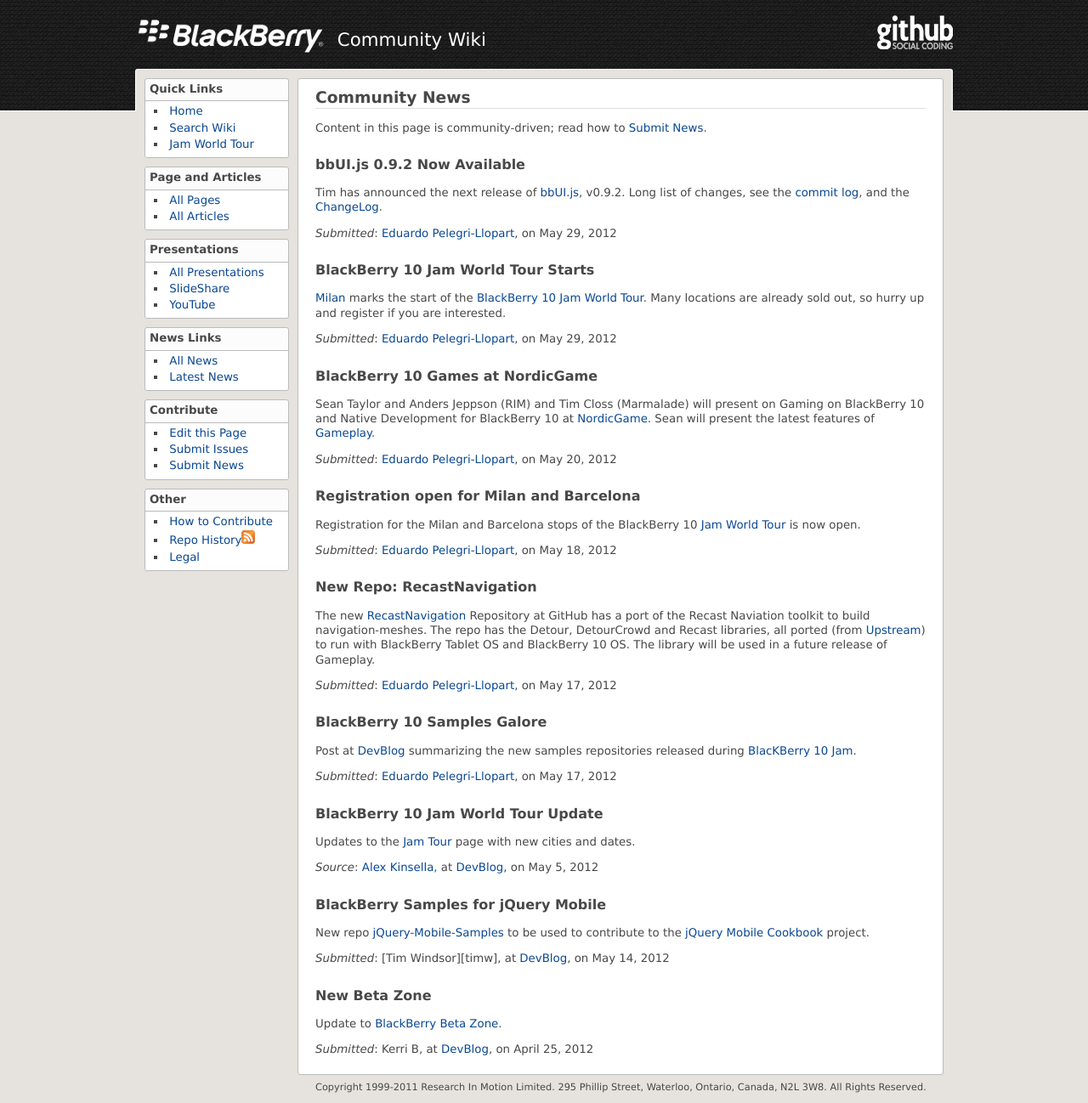
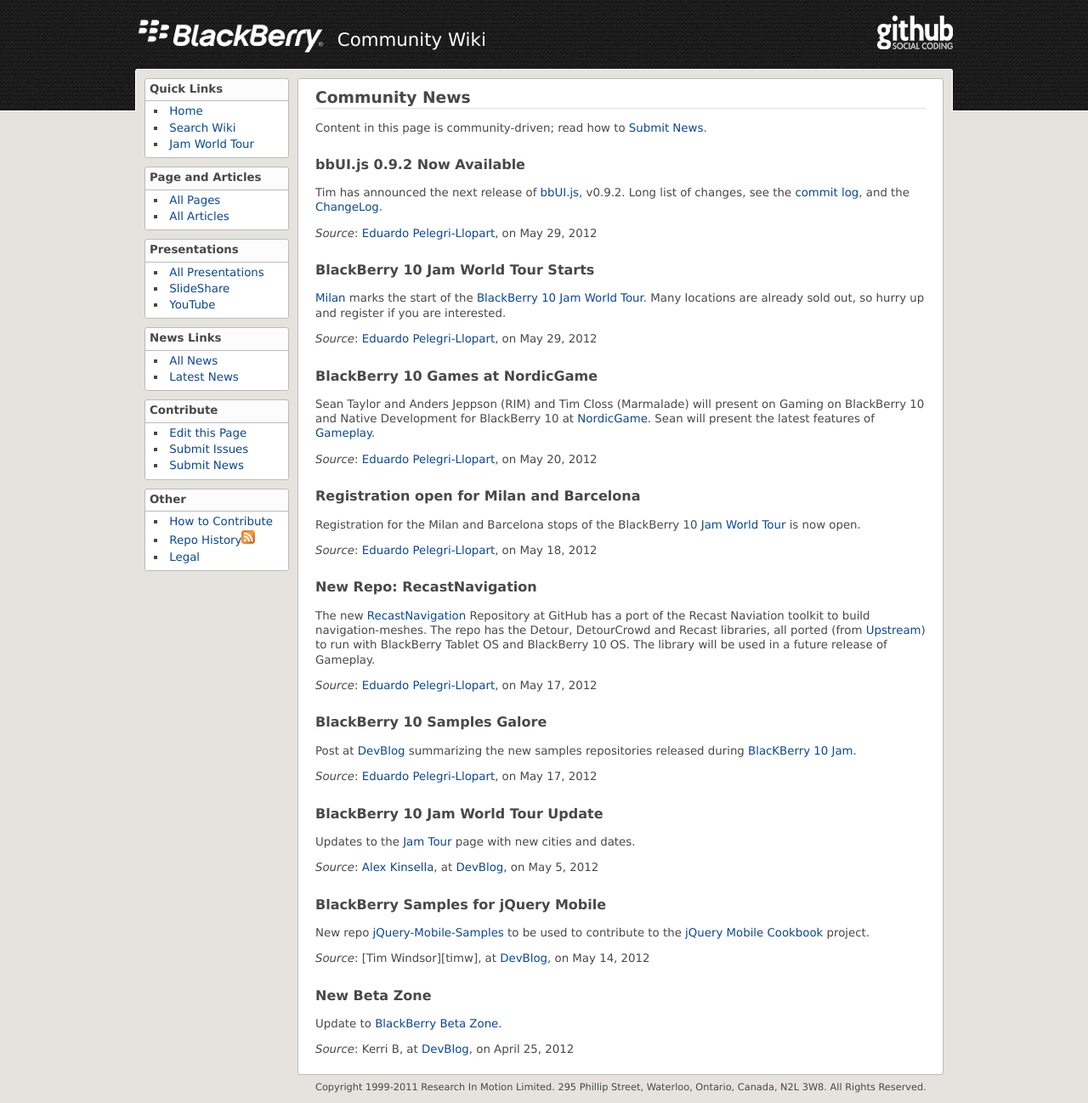
Before and after one commit to blackberry/Community, a Jekyll site: the page built from news/Latest_News.md, in a window 1280 px wide. Shown: the whole page at 85% size. Built offline with Jekyll 4.4.1, drawn with Linux system fonts in a browser that asks for light colours; some of the changed lines change nothing that is shown.

Commit message:
Update news/Latest_News.md

```diff
--- a/news/Latest_News.md
+++ b/news/Latest_News.md
@@ -10,26 +10,26 @@
 Tim has announced the next release of [bbUI.js][bbuijs], v0.9.2. Long list of changes, see the [commit log](https://github.com/blackberry/bbUI.js/commit/5aa6175b88189f1f78341786619561fce1c5f1f4),
 and the [ChangeLog](https://github.com/blackberry/bbUI.js/blob/master/CHANGELOG.md#version-092).
 
-_Submitted_: [Eduardo Pelegri-Llopart][pelegri], on May 29, 2012
+_Source_: [Eduardo Pelegri-Llopart][pelegri], on May 29, 2012
 
 ### BlackBerry 10 Jam World Tour Starts
 [Milan](http://www.blackberryjamworldtour.com/milan) marks the start of the
 [BlackBerry 10 Jam World Tour](http://www.blackberryjamworldtour.com).  Many locations are already sold out,
 so hurry up and register if you are interested.
 
-_Submitted_: [Eduardo Pelegri-Llopart][pelegri], on May 29, 2012
+_Source_: [Eduardo Pelegri-Llopart][pelegri], on May 29, 2012
 
 ### BlackBerry 10 Games at NordicGame
 Sean Taylor and Anders Jeppson (RIM) and Tim Closs (Marmalade) will present on Gaming on BlackBerry 10
 and Native Development for BlackBerry 10 at [NordicGame](http://nordicgame.com/).
 Sean will present the latest features of [Gameplay](http://github.com/blackberry/gameplay "Gameplay at our GitHub").
 
-_Submitted_: [Eduardo Pelegri-Llopart][pelegri], on May 20, 2012
+_Source_: [Eduardo Pelegri-Llopart][pelegri], on May 20, 2012
 
 ### Registration open for Milan and Barcelona
 Registration for the Milan and Barcelona stops of the BlackBerry 10 [Jam World Tour][jamtour] is now open.
 
-_Submitted_: [Eduardo Pelegri-Llopart][pelegri], on May 18, 2012
+_Source_: [Eduardo Pelegri-Llopart][pelegri], on May 18, 2012
 
 ### New Repo: RecastNavigation
 The new [RecastNavigation](https://github.com/blackberry/recastnavigation) Repository at GitHub
@@ -37,13 +37,13 @@
 and Recast libraries, all ported (from [Upstream](http://code.google.com/p/recastnavigation/ "RecastNavigation Upstream")) to run with BlackBerry Tablet OS and BlackBerry 10 OS.
 The library will be used in a future release of Gameplay.
 
-_Submitted_: [Eduardo Pelegri-Llopart][pelegri], on May 17, 2012
+_Source_: [Eduardo Pelegri-Llopart][pelegri], on May 17, 2012
 
 
 ### BlackBerry 10 Samples Galore
 Post at [DevBlog](http://devblog.blackberry.com/2012/05/blackberry-10-samples/ "BlackBerry 10 Samples Galore") summarizing the new samples repositories released during [BlacKBerry 10 Jam](http://www.blackberryjamconference.com/).
 
-_Submitted_: [Eduardo Pelegri-Llopart][pelegri], on May 17, 2012
+_Source_: [Eduardo Pelegri-Llopart][pelegri], on May 17, 2012
 
 
 ### BlackBerry 10 Jam World Tour Update
@@ -56,10 +56,10 @@
 New repo [jQuery-Mobile-Samples](http://github.com/blackberry/jquery-mobile-samples) to be used
 to contribute to the [jQuery Mobile Cookbook](http://jquerymobilecookbook.com/) project.
 
-_Submitted_: [Tim Windsor][timw], at [DevBlog](http://devblog.blackberry.com/2012/05/jquery-mobile-blackberry-samples/ "BlackBerry Samples for jQuery Mobile"), on May 14, 2012
+_Source_: [Tim Windsor][timw], at [DevBlog](http://devblog.blackberry.com/2012/05/jquery-mobile-blackberry-samples/ "BlackBerry Samples for jQuery Mobile"), on May 14, 2012
 
 
 ### New Beta Zone
 Update to [BlackBerry Beta Zone](http://blackberry.com/beta).
 
-_Submitted_: Kerri B, at [DevBlog](http://blogs.blackberry.com/2012/04/new-blackberry-beta-zone/ "Experience a New BlackBerry Beta Zone"), on April 25, 2012
+_Source_: Kerri B, at [DevBlog](http://blogs.blackberry.com/2012/04/new-blackberry-beta-zone/ "Experience a New BlackBerry Beta Zone"), on April 25, 2012
```
